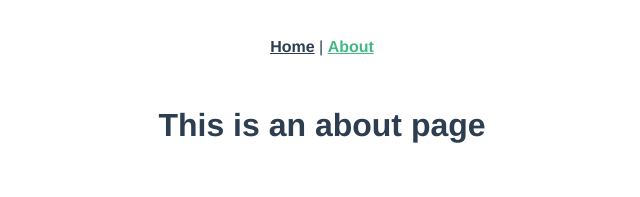
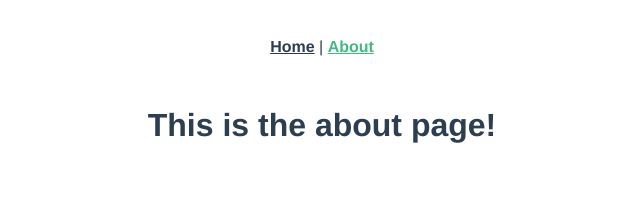
Before and after one commit to RyanLafferty/lafferty.io, a Vue app: page /#/about in a window 1280 px wide. Shown: the top 197 px of the page, without its empty margins (318-958 px from the left). Built offline with nearby package versions, Linux system fonts and the light colour scheme.

Commit message:
Refactoring About component as a sfc.

```diff
--- a/src/views/About/About.vue
+++ b/src/views/About/About.vue
@@ -1,5 +1,19 @@
 <template>
   <div class="about">
-    <h1>This is an about page</h1>
+    <h1>{{ title }}</h1>
   </div>
 </template>
+
+<script>
+export default {
+  props: {
+    title: {
+      type: String,
+      default: 'This is the about page!',
+    },
+  },
+  data: () => ({
+    foo: 'bar',
+  }),
+};
+</script>
```
